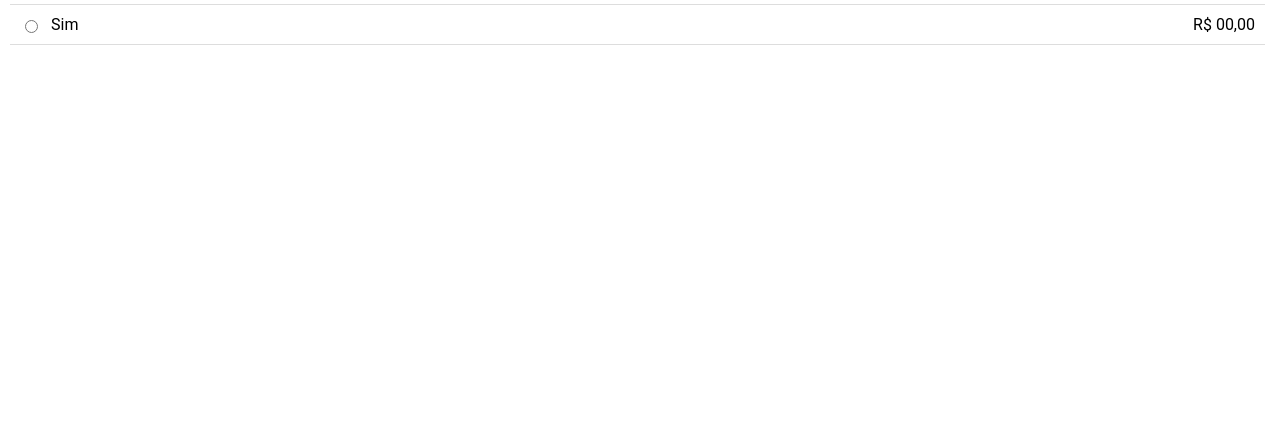
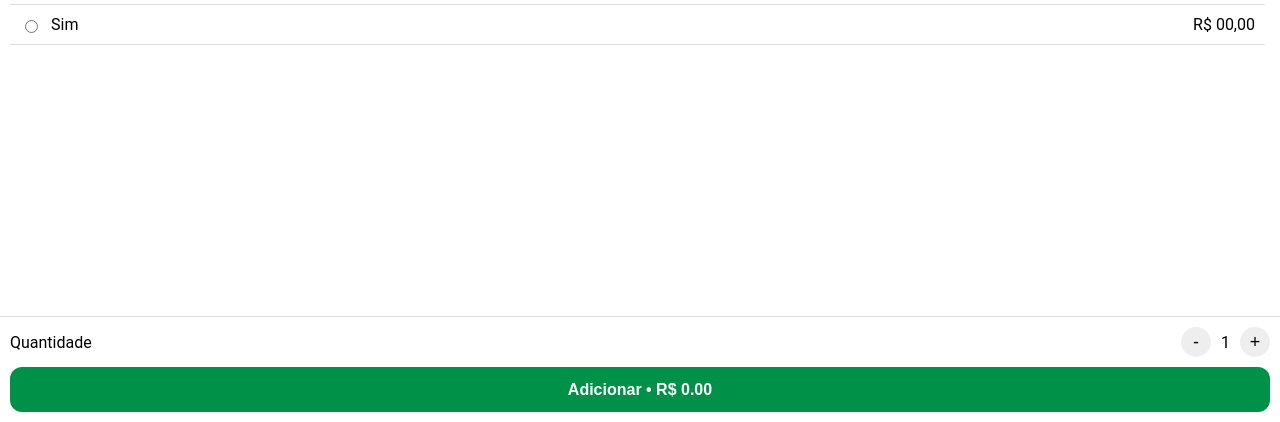
Before and after one commit to LUC4SMELLO/BaoDMais, a Flask app: page /item/1/1 in a window 1280 px wide. Shown: the part 378-800 px from the top of the page. Run offline with Flask 3, Linux system fonts and the light colour scheme; data comes from the database, SQL or seed files in the repository.

Commit message:
feat: botão para adicionar ao carrinho

```diff
--- a/static/css/item.css
+++ b/static/css/item.css
@@ -64,3 +64,63 @@ body {
     overflow-y: auto;    /* ativa scroll vertical */
     padding-right: 5px;  /* espaço pro scroll não colar no conteúdo */
 }
+
+
+.adicionar-carrinho {
+    position: fixed;
+    bottom: 0;
+    left: 0;
+    right: 0;
+
+    background: #fff;
+    border-top: 1px solid #ddd;
+
+    padding: 10px;
+    display: flex;
+    flex-direction: column;
+    gap: 10px;
+}
+
+/* QUANTIDADE */
+.quantidade {
+    display: flex;
+    justify-content: space-between;
+    align-items: center;
+}
+
+/* BOTÕES + - */
+.controle-quantidade {
+    display: flex;
+    align-items: center;
+    gap: 10px;
+}
+
+.controle-quantidade button {
+    width: 30px;
+    height: 30px;
+    border-radius: 50%;
+    border: none;
+    background: #eee;
+    font-size: 18px;
+    cursor: pointer;
+}
+
+/* BOTÃO PRINCIPAL */
+.botao-adicionar-carrinho {
+    width: 100%;
+    height: 45px;
+    border: none;
+    border-radius: 12px;
+
+    background: #009148;
+    color: white;
+    font-size: 16px;
+    font-weight: bold;
+
+    cursor: pointer;
+    transition: 0.2s;
+}
+
+.botao-adicionar-carrinho:hover {
+    background: #27ae60;
+}
--- a/templates/item.html
+++ b/templates/item.html
@@ -35,6 +35,7 @@
                                 type="radio"
                                 name="opcao_{{ opcao.id }}"
                                 value="{{ item.id }}"
+                                data-preco="{{ item.preco }}"
                             >
                             <span>{{ item.nome }}</span>
                         </label>
@@ -47,5 +48,76 @@
         {% endfor %}
     </div>
 
+    <div class="adicionar-carrinho">
+
+        <div class="quantidade">
+            <span>Quantidade</span>
+
+            <div class="controle-quantidade">
+                <button type="button" class="btn-menos">-</button>
+                <span id="qtd">1</span>
+                <button type="button" class="btn-mais">+</button>
+            </div>
+        </div>
+
+        <button class="botao-adicionar-carrinho">
+            Adicionar • <span id="preco-total">R$ 0,00</span>
+        </button>
+
+    </div>
+
 </body>
+
+<script>
+    let quantidade = 1;
+    const precoBase = 0; // preço do item principal
+
+    const qtdEl = document.getElementById("qtd");
+    const precoEl = document.getElementById("preco-total");
+
+    // pega todos os radios
+    const radios = document.querySelectorAll('input[type="radio"]');
+
+    function calcularPrecoOpcoes() {
+        let totalOpcoes = 0;
+
+        // percorre todos os radios
+        radios.forEach(radio => {
+            if (radio.checked) {
+                totalOpcoes += parseFloat(radio.dataset.preco);
+            }
+        });
+
+        return totalOpcoes;
+    }
+
+    function atualizar() {
+        const totalOpcoes = calcularPrecoOpcoes();
+        const total = (precoBase + totalOpcoes) * quantidade;
+
+        qtdEl.innerText = quantidade;
+        precoEl.innerText = "R$ " + total.toFixed(2);
+    }
+
+    // eventos quantidade
+    document.querySelector(".btn-mais").onclick = () => {
+        quantidade++;
+        atualizar();
+    };
+
+    document.querySelector(".btn-menos").onclick = () => {
+        if (quantidade > 1) {
+            quantidade--;
+            atualizar();
+        }
+    };
+
+    // evento quando seleciona opção
+    radios.forEach(radio => {
+        radio.addEventListener("change", atualizar);
+    });
+
+    atualizar();
+</script>
+
 </html>
```
